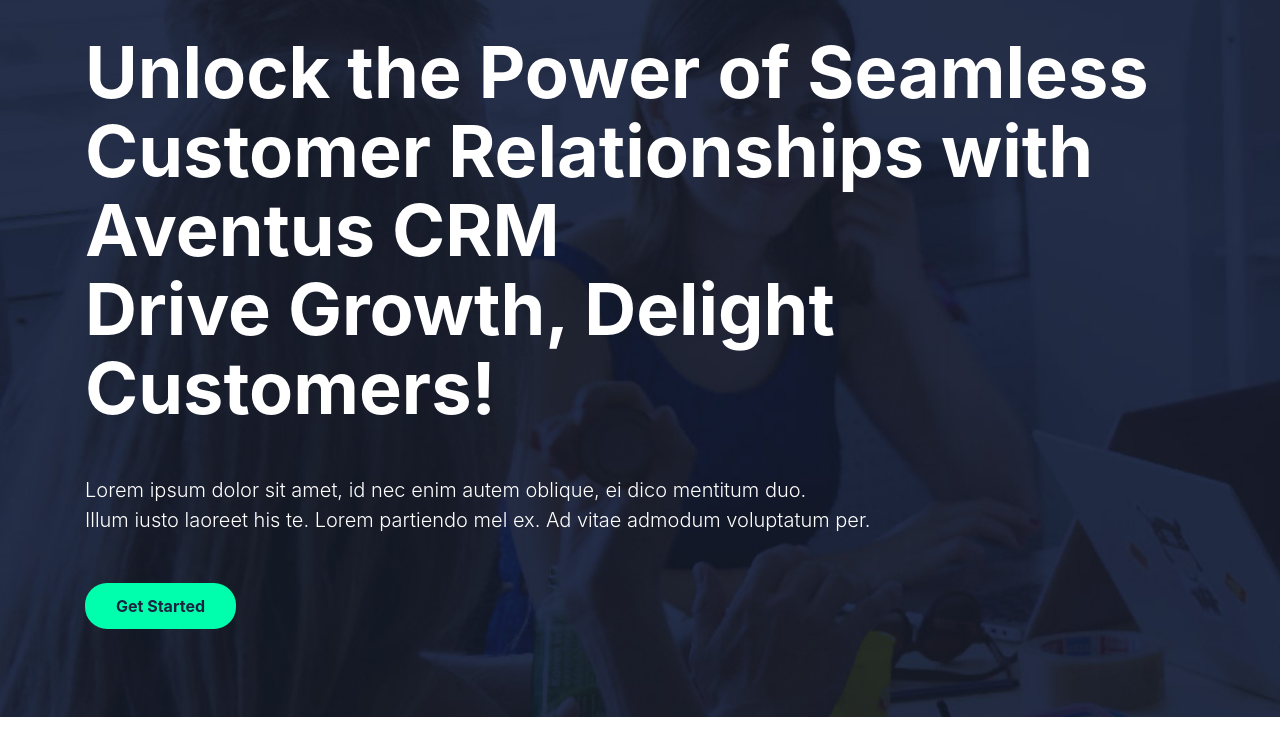
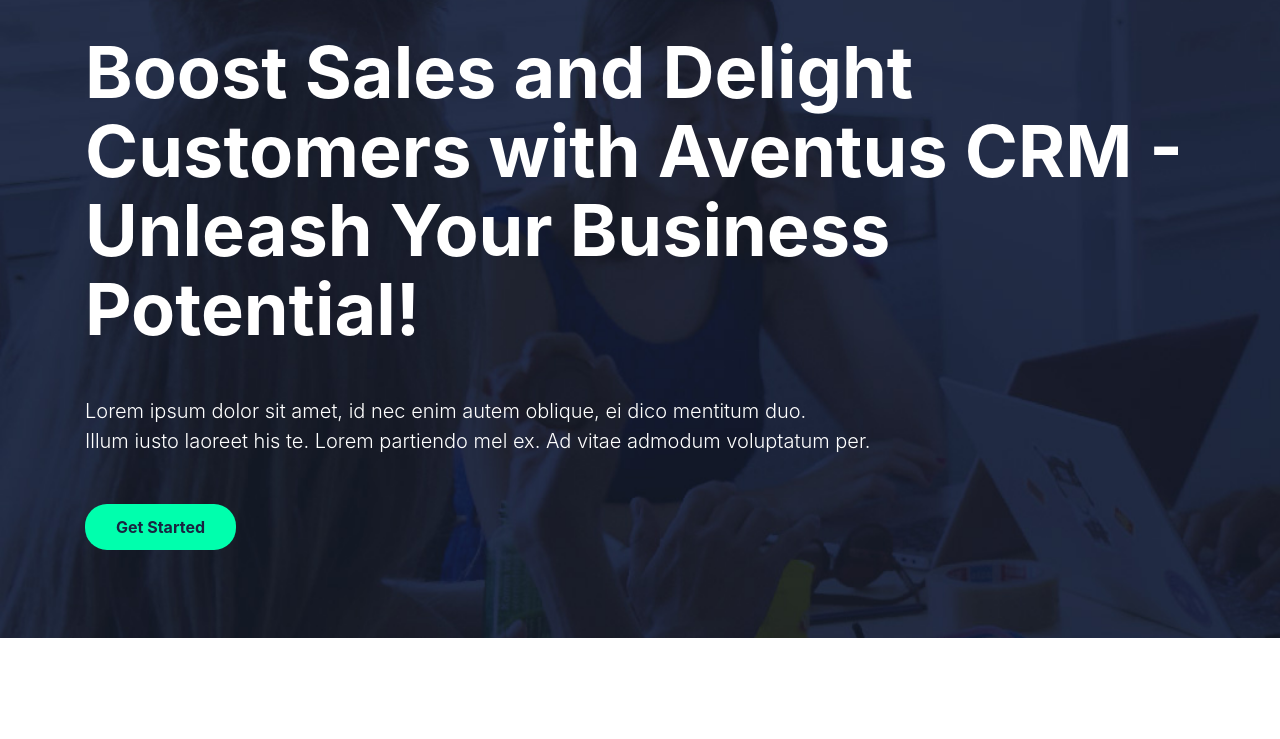
Before and after one commit to Sarava-NaN/Atlas, a plain HTML site: page index.html in a window 1280 px wide. Shown: the part 157-896 px from the top of the page. Drawn offline with Linux system fonts and the light colour scheme.

Commit message:
Update index.html

```diff
--- a/index.html
+++ b/index.html
@@ -32,8 +32,7 @@
                 </div>
             </header>
             <h1 data-aos="fade" data-aos-easing="linear" data-aos-duration="1000" data-aos-once="true" class="display-3 text-white font-weight-bold my-5">
-            	Unlock the Power of Seamless Customer Relationships with Aventus CRM<br>
-     Drive Growth, Delight Customers!            </h1>
+            	Boost Sales and Delight Customers with Aventus CRM - Unleash Your Business Potential! </h1>
             <p data-aos="fade" data-aos-easing="linear" data-aos-duration="1000" data-aos-once="true" class="lead text-white my-4">
                 Lorem ipsum dolor sit amet, id nec enim autem oblique, ei dico mentitum duo.
                 <br> Illum iusto laoreet his te. Lorem partiendo mel ex. Ad vitae admodum voluptatum per.
```
